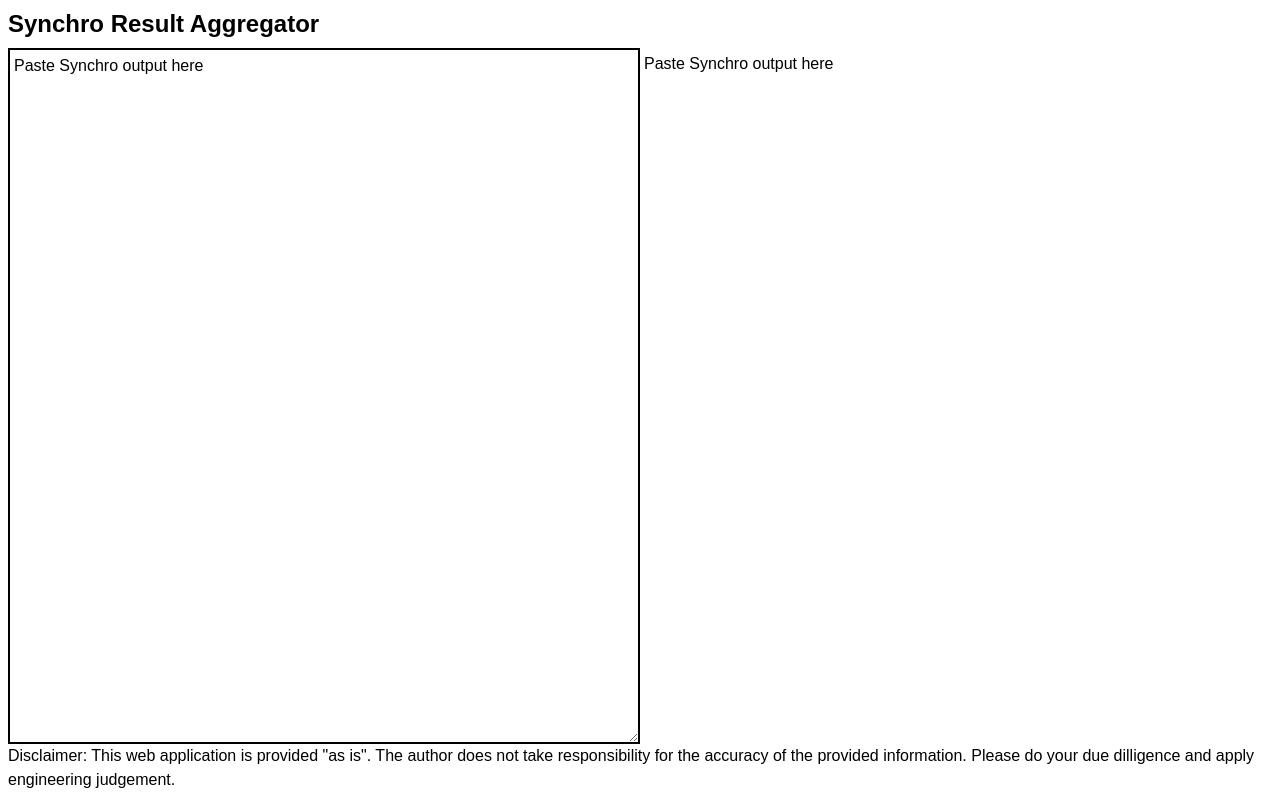
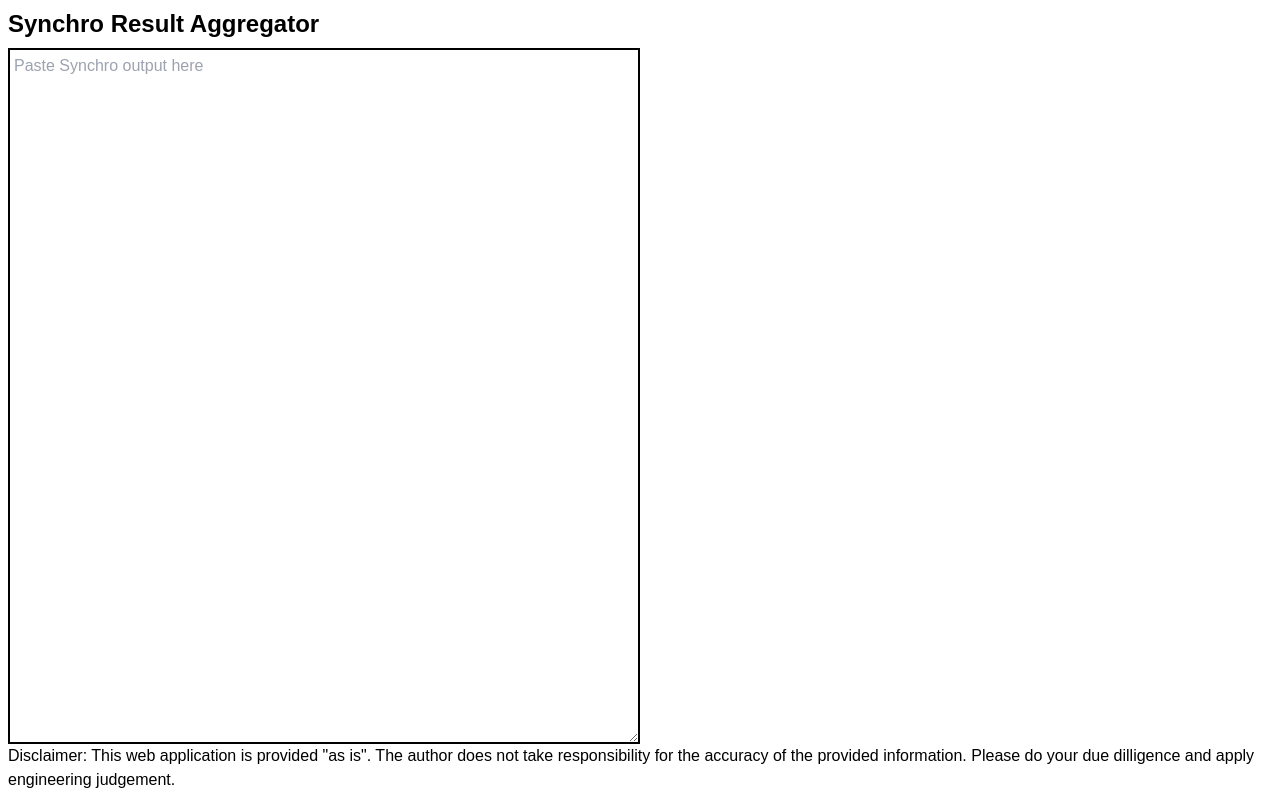
Before and after one commit to wenbei/synchro-table, a Svelte app: page / in a window 1280 px wide. Built offline with nearby package versions, Linux system fonts and the light colour scheme.

Commit message:
Basic intersection parsing

```diff
--- a/src/App.svelte
+++ b/src/App.svelte
@@ -1,26 +1,54 @@
 <script lang="ts">
   import Papa from "papaparse";
 
-  let synchro = "Paste Synchro output here";
+  let synchro = "";
 
-  let results: any;
+  let results: string[] = [];
 
-  function parseResults() {
-    results = Papa.parse(synchro, {
+  function update() {
+    results = [];
+
+    let rawData = parseCSV(synchro);
+    console.log(rawData);
+
+    let intersections = groupByIntersection(rawData);
+    console.log(intersections);
+
+    intersections.forEach((int) => {
+      results.push(int[1][0]);
+    });
+  }
+
+  function parseCSV(data: string) {
+    let result = Papa.parse(synchro, {
       skipEmptyLines: true,
       transform: (str) => str.trim(),
-    }).data;
+    });
 
-    console.log(results);
+    return result.data as string[];
   }
 
-  parseResults();
+  function groupByIntersection(results: string[]) {
+    let groups: string[][] = [];
+    let intersection: string[] = [];
+    results.forEach((row: string) => {
+      if (row == "Lanes, Volumes, Timings") {
+        groups.push(intersection);
+        intersection = [];
+      }
+      intersection.push(row);
+    });
+    groups.push(intersection);
+    groups.shift();
+
+    return groups;
+  }
 </script>
 
 <h1 class="text-2xl font-bold mb-2">Synchro Result Aggregator</h1>
 
 <main class="flex flex-grow">
-  <textarea bind:value={synchro} on:input={parseResults} spellcheck="false" class="grow shrink-0 basis-1/2 p-1 border-2 border-black"></textarea>
+  <textarea bind:value={synchro} on:input={update} placeholder="Paste Synchro output here" spellcheck="false" class="grow shrink-0 basis-1/2 p-1 border-2 border-black"></textarea>
   <div class="grow shrink-0 basis-1/2 p-1">
     {#each results as line}
       {line} <br />
```
